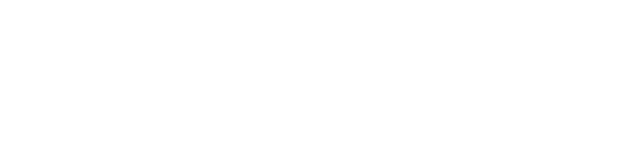
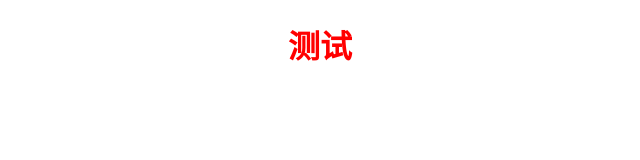
Before and after one commit to mengqj/git, a plain HTML site: page index.html in a window 1280 px wide. Shown: the whole page, without its empty margins (320-960 px from the left). Drawn offline with Linux system fonts and the light colour scheme.

Commit message:
第五次提交

```diff
--- a/css/index.css
+++ b/css/index.css
@@ -1,4 +1,4 @@
 h1{
 	text-align:center;
-	color:#fff;
+	color:red;
 }
--- a/index.html
+++ b/index.html
@@ -2,6 +2,7 @@
 <html>
 <head>
 	<title></title>
+	<meta charset="utf-8">
 	<link rel="stylesheet" type="text/css" href="css/index.css">
 </head>
 <body>
```
